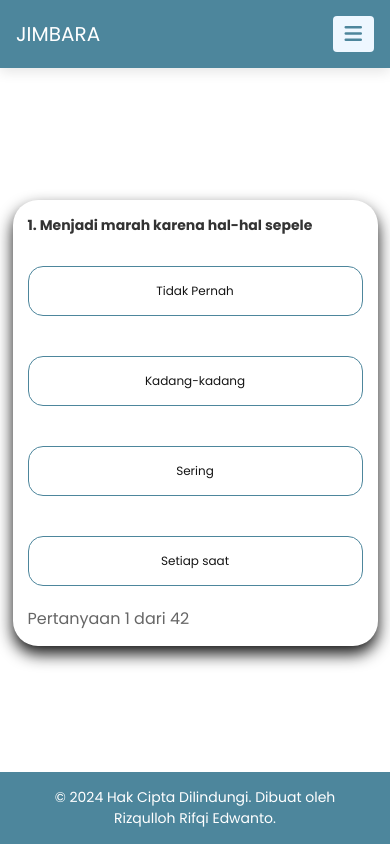
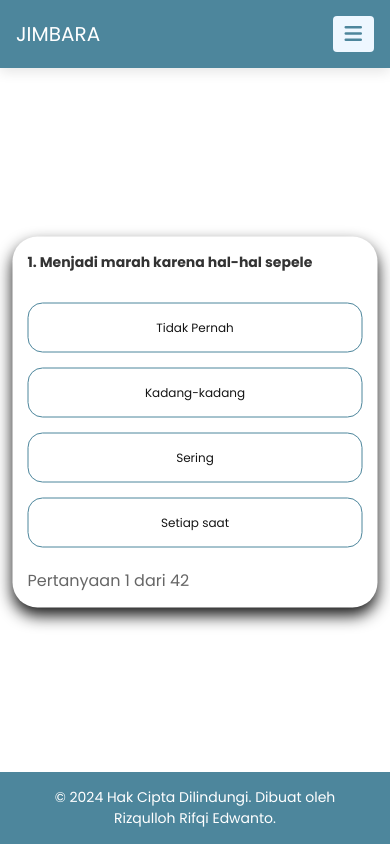
Before and after one commit to TruflleBlack/jimbara, a Flask app: page /test in a window 390 px wide. Run offline with Flask 3, Linux system fonts and the light colour scheme; parts of the project's set-up code (start-up, migrations or seed data) failed here and were passed over.

Commit message:
Update style.css

```diff
--- a/static/css/style.css
+++ b/static/css/style.css
@@ -665,13 +665,17 @@ section {
     }
 
     .question-container {
-        max-width: 365px;
-        margin: 200px auto; /* Menjaga kontainer di tengah antara navbar dan footer */
+        max-width: 365px; /* Memperlebar kontainer */
+        width: 100%; /* Menjaga lebar kontainer agar tidak menyusut */
+        margin: 0 auto; /* Menjaga kontainer di tengah secara vertikal dan horizontal */
         padding: 15px;
         background-color: white;
         border-radius: 25px;
         box-shadow: 0 8px 16px rgb(21, 21, 21);
-        position: relative; /* Menambahkan posisi relatif untuk penyesuaian lebih lanjut jika diperlukan */
+        position: absolute; /* Mengubah posisi menjadi absolut untuk penyesuaian tengah */
+        top: 50%; /* Menempatkan kontainer di tengah secara vertikal */
+        left: 50%; /* Menempatkan kontainer di tengah secara horizontal */
+        transform: translate(-50%, -50%); /* Mengoreksi posisi agar tepat di tengah */
     }
 
     .question-container .question {
@@ -701,7 +705,7 @@ section {
     .question-container .options {
         display: flex;
         flex-direction: column;
-        gap: 40px;
+        gap: 15px;
     }
 
     .question-container .options button {
@@ -883,7 +887,7 @@ section {
         background-color: white; /* Mengubah warna latar belakang kartu */
         border-radius: 8px; /* Mengubah radius border kartu */
         box-shadow: 0 2px 4px rgba(0, 0, 0, 0.1); /* Menambahkan bayangan pada kartu */
-        padding: 15px; /* Mengubah padding kartu */
+        padding: 10px; /* Mengubah padding kartu */
         width: 250px; /* Mengatur lebar kartu */
     }
     .team .card-info {
```
